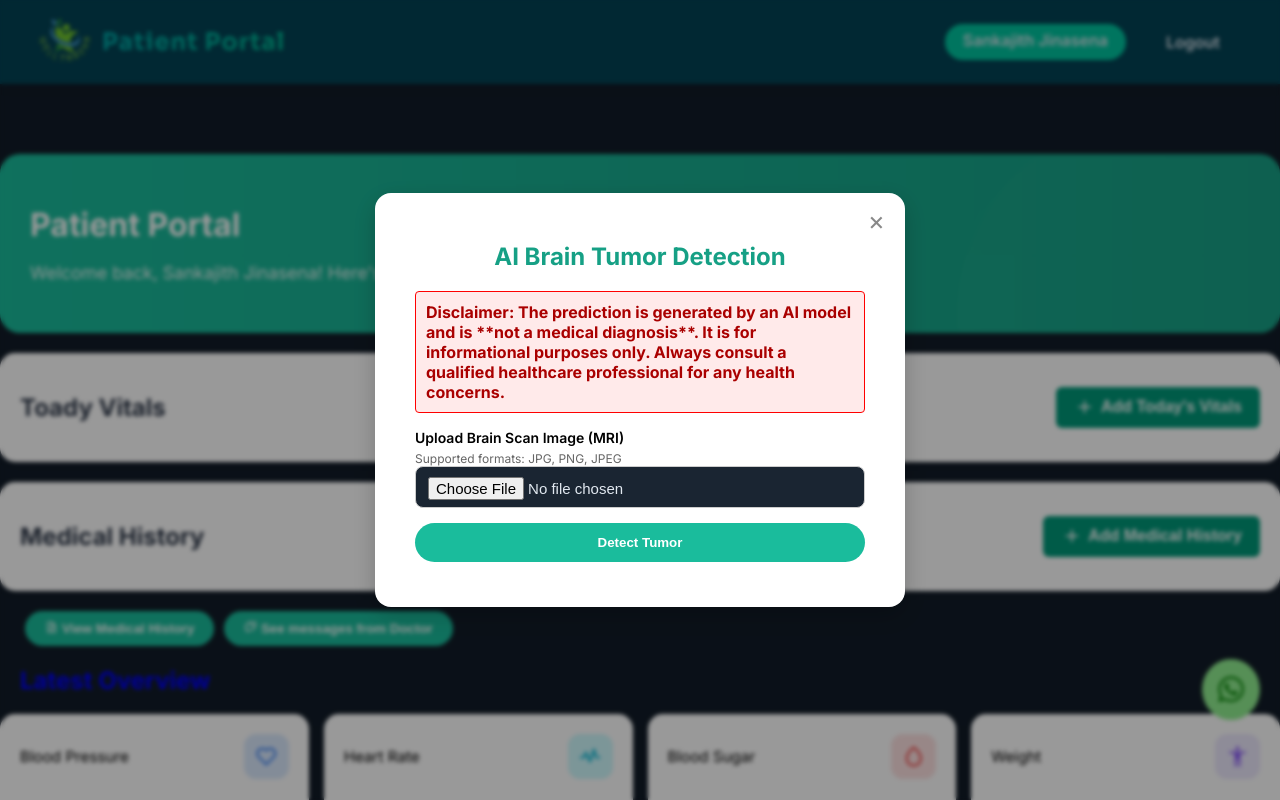
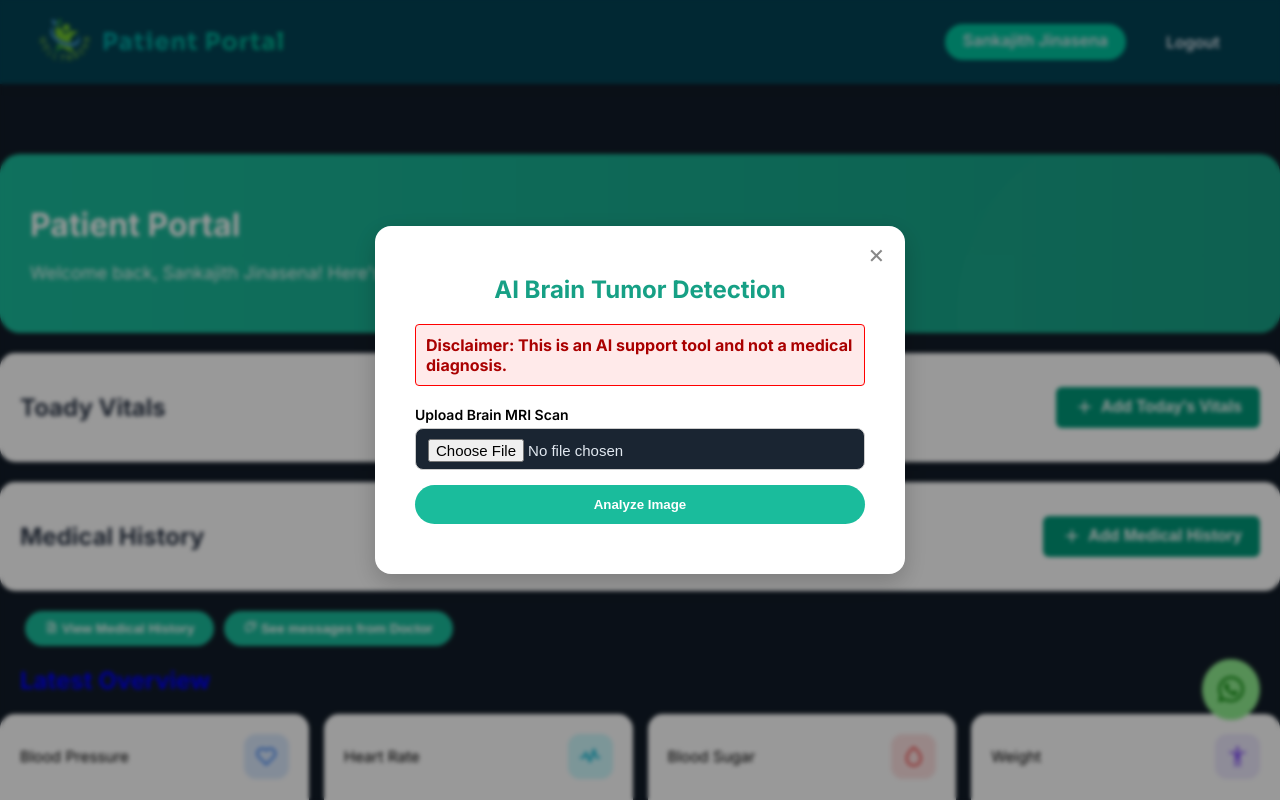
Before and after one commit to sankajithdjinasena/WelltackerR, a PHP site: page /brain_predict/patient_portal.php in a window 1280 px wide, after a click on "Upload & Detect". Run offline with PHP 8.4, Linux system fonts and the light colour scheme; a user stored in the database is signed in; data comes from the database, SQL or seed files in the repository; tables that the repository leaves empty hold one stand-in row (values such as "Sample post"); some libraries are stand-ins or nearby versions.

Commit message:
patient portal update

```diff
--- a/patient_portal.php
+++ b/patient_portal.php
@@ -1122,70 +1122,86 @@
 
 <div id="modalBrain" class="health-modal">
     <div class="health-modal-content">
-            <span class="health-modal-close">&times;</span>
+        <span class="health-modal-close" onclick="document.getElementById('modalBrain').style.display='none'">&times;</span>
         <h2>AI Brain Tumor Detection</h2>
-            <p class="disclaimer" style="color: #a00; font-weight: bold; margin-top: 15px; padding: 10px; border: 1px solid #f00; border-radius: 4px; background-color: #ffeaea;">
-                Disclaimer: The prediction is generated by an AI model and is **not a medical diagnosis**. It is for informational purposes only. Always consult a qualified healthcare professional for any health concerns.
+
+        <p class="disclaimer" style="color: #a00; font-weight: bold; margin-bottom: 20px; padding: 10px; border: 1px solid #f00; border-radius: 4px; background-color: #ffeaea;">
+            Disclaimer: This is an AI support tool and not a medical diagnosis.
         </p>
 
-            <form class="health-form" id="brain-tumor-form" enctype="multipart/form-data">
-                <div class="form-group">
-                    <label>Upload Brain Scan Image (MRI)</label>
-                    <small class="sub-label">Supported formats: JPG, PNG, JPEG</small>
-                    <input type="file" name="brain_image" accept="image/*" required>
+        <form class="health-form" id="brain-tumor-form">
+            <div class="form-group" style="margin-bottom: 15px;">
+                <label>Upload Brain MRI Scan</label>
+                <input type="file" name="brain_image" class="form-control" accept="image/*" required>
             </div>
 
-                <div class="form-group">
-                    <img id="previewImage" src="#" alt="Image Preview" style="display:none; max-width:100%; margin-top:10px; border: 1px solid #ccc; border-radius: 4px;">
+            <div class="form-group text-center">
+                <img id="previewImage" src="#" alt="Preview" style="display:none; max-width:100%; height: 200px; border: 1px solid #ccc; margin-bottom: 15px;">
             </div>
 
-                <div class="form-group">
-                    <button type="submit" class="health-submit">Detect Tumor</button>
-                </div>
+            <button type="submit" class="health-submit">Analyze Image</button>
         </form>
 
-            <div id="result" style="margin-top: 15px; font-weight: bold; font-size: 1.1em;"></div>
+        <div id="result" style="margin-top: 20px; color:#000" ></div>
     </div>
 </div>
 
 <script>
-        // Image preview
     const imageInput = document.querySelector('input[name="brain_image"]');
     const previewImage = document.getElementById('previewImage');
+    const form = document.getElementById('brain-tumor-form');
+    const resultDiv = document.getElementById('result');
 
+    // Preview Logic
     imageInput.addEventListener('change', function () {
         const file = this.files[0];
         if (file) {
             const reader = new FileReader();
-                reader.onload = function (e) {
+            reader.onload = e => {
                 previewImage.src = e.target.result;
                 previewImage.style.display = 'block';
-                }
+            };
             reader.readAsDataURL(file);
-            } else {
-                previewImage.src = '#';
-                previewImage.style.display = 'none';
         }
     });
 
-        // Form submit (example for AJAX)
-        const form = document.getElementById('brain-tumor-form');
-        const resultDiv = document.getElementById('result');
-
+    // Submit Logic
     form.addEventListener('submit', async function (e) {
         e.preventDefault();
-            resultDiv.textContent = 'Analyzing image...';
 
-            const formData = new FormData(form);
+        resultDiv.innerHTML = "<em>Processing image... Please wait.</em>";
 
-            // Example: send to your backend API
-            const response = await fetch('/brain_predict', {
+        const formData = new FormData();
+        formData.append('file', imageInput.files[0]); // Must match PHP key
+
+        try {
+            const response = await fetch('brain_predict.php', {
                 method: 'POST',
                 body: formData
             });
 
             const data = await response.json();
-            resultDiv.textContent = `Prediction: ${data.prediction}`;
+
+            if (data.error) {
+                resultDiv.innerHTML = `<div style="color:red">Error: ${data.error}</div>`;
+            } else {
+                // UI Color Coding
+                const color = data.prediction === 'No Tumor' ? 'green' : 'red';
+
+                resultDiv.innerHTML = `
+                    <div style="border: 2px solid ${color}; padding: 15px; border-radius: 8px;">
+                        <h3 style="color:${color}; margin-top:0;">${data.prediction}</h3>
+                        <p><strong>Confidence:</strong> ${data.confidence}</p>
+                        <small>Detection breakdown:</small>
+                        <ul style="font-size: 0.85em; list-style: none; padding: 0;">
+                            ${Object.entries(data.all_probs).map(([k, v]) => `<li>${k}: ${(v*100).toFixed(2)}%</li>`).join('')}
+                        </ul>
+                    </div>
+                `;
+            }
+        } catch (err) {
+            resultDiv.innerHTML = `<div style="color:red">Network Error. Check PHP server.</div>`;
+        }
     });
 </script>
 
```
Lines whose indentation alone changed are shown as unchanged.
